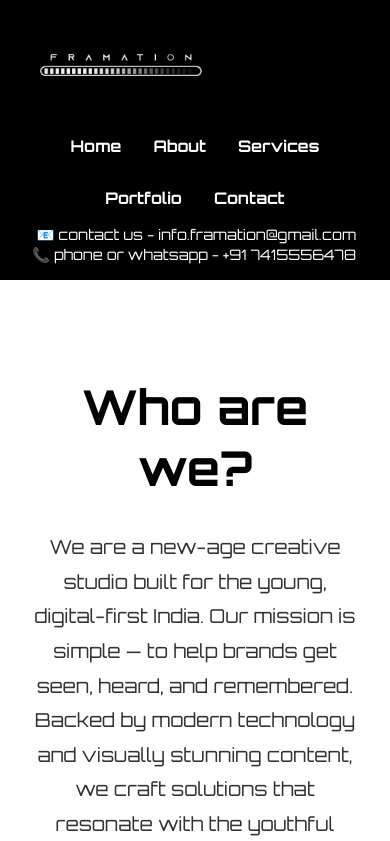
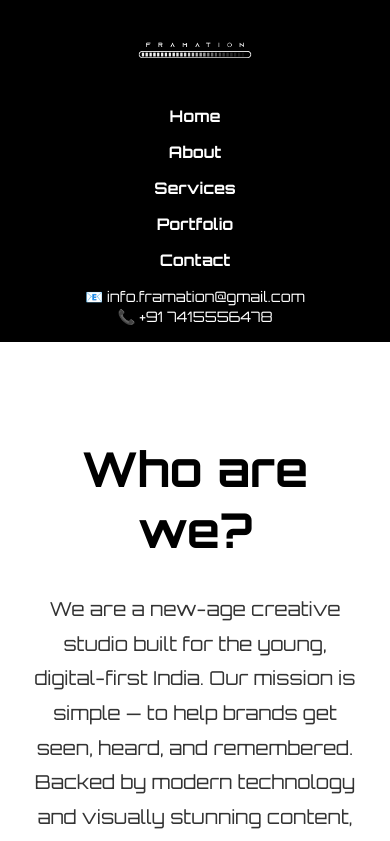
Before and after one commit to anahadk/framationwebsite, a website: page about.html in a window 390 px wide. Shown: the top 841 px of the page. Drawn offline with Linux system fonts and the light colour scheme.

Commit message:
Update about.html

```diff
--- a/about.html
+++ b/about.html
@@ -26,13 +26,12 @@
       display: flex;
       justify-content: space-between;
       align-items: center;
-      padding: 1rem 2rem;
-      position: sticky;
-      top: 0;
-      background: rgba(0,0,0,0.8);
+      padding: 1rem 1.5rem;
+      background: rgba(0,0,0,0.85);
       z-index: 10;
       flex-wrap: wrap;
       gap: 1rem;
+      position: relative; /* Unfixed navbar */
     }
 
     .logo-container {
@@ -42,7 +41,7 @@
     }
 
     .logo-container img {
-      height: 100px;
+      height: 70px;
     }
 
     .nav-links {
@@ -97,6 +96,24 @@
       opacity: 0.05;
       z-index: -1;
     }
+
+    /* ✅ ADDED: Media query so navbar stacks vertically on small screens */
+    @media (max-width: 768px) {
+      nav {
+        flex-direction: column;
+        text-align: center;
+      }
+
+      .nav-links {
+        flex-direction: column;
+        gap: 1rem;
+      }
+
+      .contact-info {
+        text-align: center;
+      }
+    }
+
   </style>
 </head>
 <body>
@@ -108,6 +125,7 @@
         <img src="framationsmol.png" alt="Logo">
       </a>
     </div>
+
     <ul class="nav-links">
       <li><a href="index.html">Home</a></li>
       <li><a href="about.html">About</a></li>
@@ -115,9 +133,10 @@
       <li><a href="portfolio.html">Portfolio</a></li>
       <li><a href="contactus.html">Contact</a></li>
     </ul>
+
     <div class="contact-info">
-      <p>📧 contact us - info.framation@gmail.com</p>
-      <p>📞 phone or whatsapp - +91 7415556478</p>
+      <p>📧 info.framation@gmail.com</p>
+      <p>📞 +91 7415556478</p>
     </div>
   </nav>
 
@@ -126,17 +145,22 @@
     <h2>Who are we?</h2>
     <p>
       We are a new-age creative studio built for the young, digital-first India.
-Our mission is simple — to help brands get seen, heard, and remembered.
+      Our mission is simple — to help brands get seen, heard, and remembered.
 
-Backed by modern technology and visually stunning content, we craft solutions that resonate with the youthful mindset — bold, fast, expressive, and always evolving. From scroll-stopping visuals to trend-aligned storytelling, we transform brands into experiences the audience genuinely connects with.
+      Backed by modern technology and visually stunning content, we craft solutions
+      that resonate with the youthful mindset — bold, fast, expressive, and always evolving.
+      From scroll-stopping visuals to trend-aligned storytelling, we transform brands into
+      experiences the audience genuinely connects with.
 
-But we’re more than just social media creatives or ad campaigns.
-We believe real growth comes from smart publicity, which is why we combine powerful advertising with strategic Digital PR — helping brands build influence, trust, and long-term recognition.
+      But we’re more than just social media creatives or ad campaigns. We believe
+      real growth comes from smart publicity, which is why we combine powerful
+      advertising with strategic Digital PR — helping brands build influence,
+      trust, and long-term recognition.
 
-Whether you’re an emerging startup or an expanding business, our approach ensures your brand stays relevant, culturally in sync, and visibly ahead of the curve.
+      Whether you’re an emerging startup or an expanding business, our approach ensures
+      your brand stays relevant, culturally in sync, and visibly ahead of the curve.
 
-We don’t just market your brand —
-we shape how the world sees it.
+      We don’t just market your brand — we shape how the world sees it.
     </p>
   </section>
 
```
